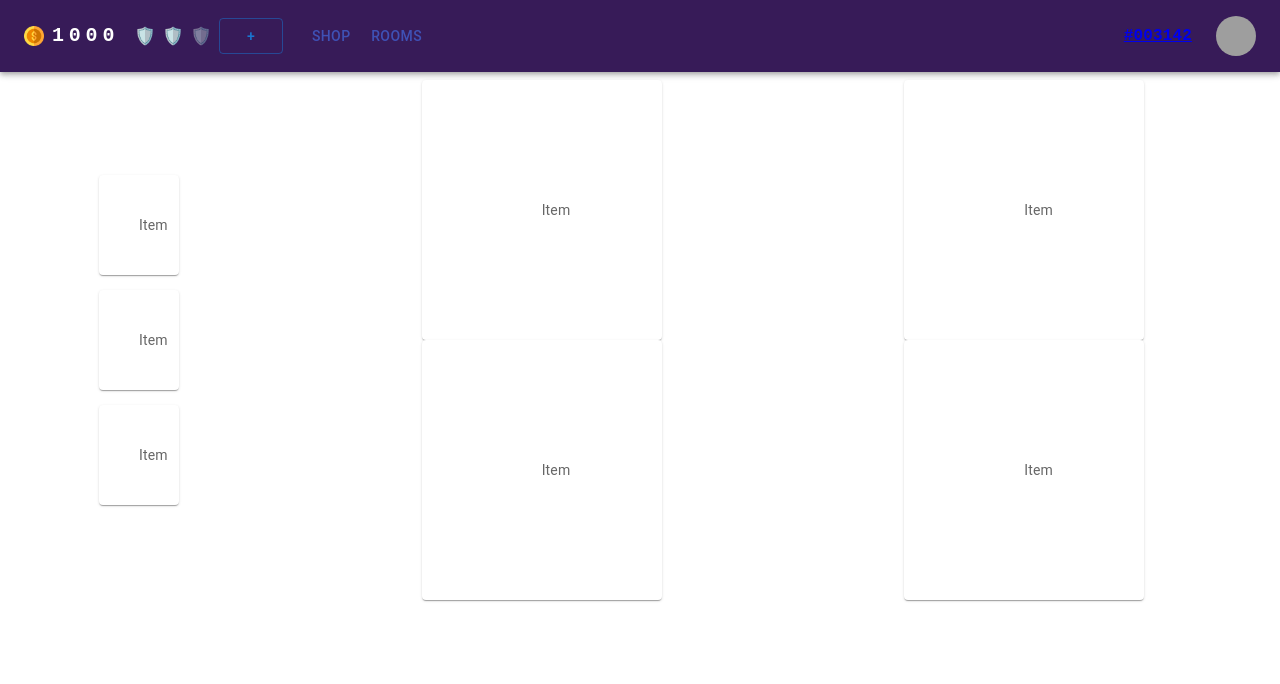
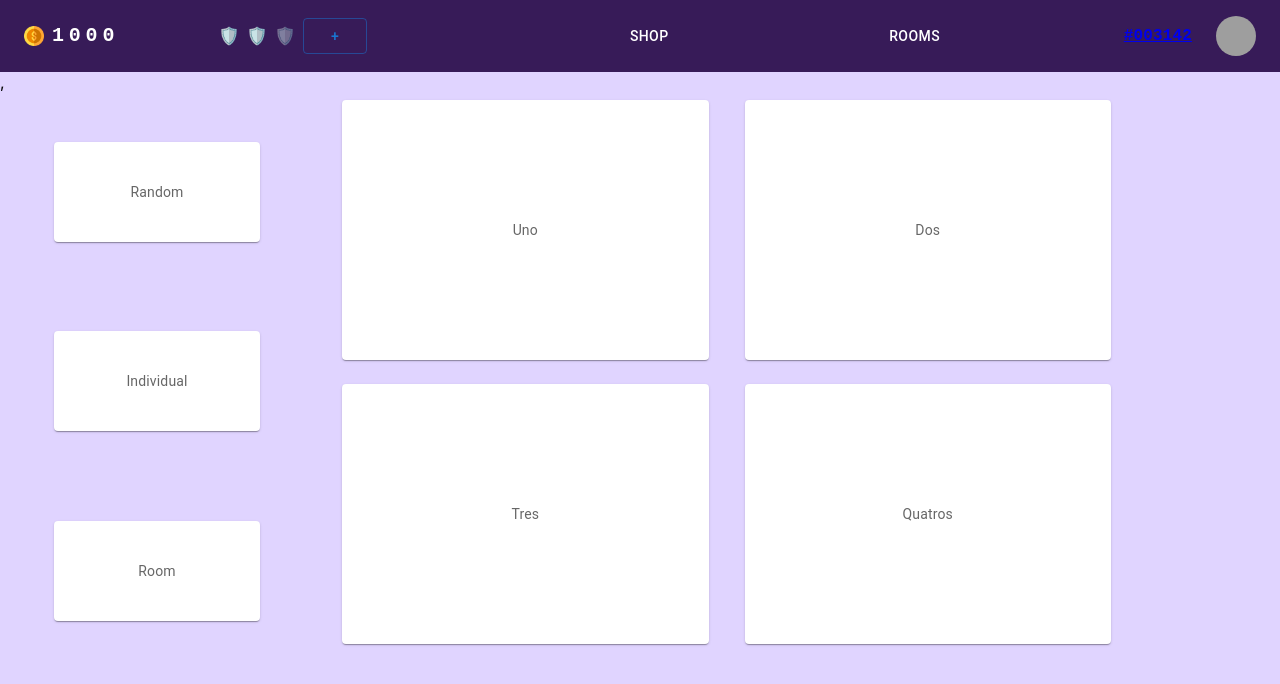
Before and after one commit to JDCRecomendable/wdcc-x-sesa-hackathon-2022, a React (Create React App) app in the folder frontend/: page /shop in a window 1280 px wide. Shown: the top 684 px of the page. Built offline with nearby package versions, Linux system fonts and the light colour scheme; grey boxes are pictures that could not be loaded.

Commit message:
Updated Shop page, header component

```diff
--- a/frontend/src/components/Header.js
+++ b/frontend/src/components/Header.js
@@ -38,7 +38,7 @@ const Header = () => {
   };
 
   return (
-    <AppBar position="static" sx={{ background: "#371B58", mb:2}}>
+    <AppBar position="static" sx={{ background: "#371B58"}}>
       <Container maxWidth="xl">
         <Toolbar disableGutters>
           <Money />
@@ -117,24 +117,24 @@ const Header = () => {
             1000
           </Typography>
 
-          <Box sx={{ flexGrow: 1, display: { xs: "none", md: "flex" } }}>
+          <Box sx={{ flexGrow: 1, display: { xs: "none", md: "flex"} }}>
+            <Link component={RouterLink} to="/shop">
+            <Button
+              onClick={handleCloseNavMenu}
+              sx={{ my: 2, color: "white", display: "block",marginRight: "200px"}}
+            >
+                Shop
+            </Button>
+              </Link>
+
+              <Link component={RouterLink} to="/rooms">
             <Button
               onClick={handleCloseNavMenu}
               sx={{ my: 2, color: "white", display: "block" }}
             >
-              <Link component={RouterLink} to="/shop">
-                Shop
+                Rooms
+            </Button>
               </Link>
-            </Button>
-
-            <Button
-              onClick={handleCloseNavMenu}
-              sx={{ my: 2, color: "white", display: "block" }}
-            >
-              <Link component={RouterLink} to="/rooms">
-                Rooms
-              </Link>
-            </Button>
           </Box>
 
           <Tooltip title="View rooms">
--- a/frontend/src/components/Money.js
+++ b/frontend/src/components/Money.js
@@ -27,6 +27,7 @@ const Money = () => {
           fontWeight: 700,
           letterSpacing: ".3rem",
           color: "inherit",
+          marginRight: "100px",
           textDecoration: "none",
         }}
       >
--- a/frontend/src/components/Shields.js
+++ b/frontend/src/components/Shields.js
@@ -53,6 +53,8 @@ const Shields = () => {
             letterSpacing: ".3rem",
             color: "inherit",
             textDecoration: "none",
+            marginRight: "250px"
+
           }}
         >
           <ConfirmPurchase />
--- a/frontend/src/pages/ShopPage.js
+++ b/frontend/src/pages/ShopPage.js
@@ -5,130 +5,67 @@ import Box from '@mui/material/Box';
 import Paper from '@mui/material/Paper';
 
 
-const Item = styled(Paper)(({ theme }) => ({
+const Attack = styled(Paper)(({ theme }) => ({
   backgroundColor: theme.palette.mode === 'dark' ? '#1A2027' : '#fff',
   ...theme.typography.body2,
   padding: theme.spacing(15),
   textAlign: 'center',
+  margin: '8px',
+  marginLeft: '20px',
   color: theme.palette.text.secondary,
 }));
 
-const Item1 = styled(Paper)(({ theme }) => ({
+const Target = styled(Paper)(({ theme }) => ({
   backgroundColor: theme.palette.mode === 'dark' ? '#1A2027' : '#fff',
   ...theme.typography.body2,
   padding: theme.spacing(5),
   textAlign: 'center',
   marginBottom: '15px',
-  marginTop: '15px',
+  marginTop: '50px',
   color: theme.palette.text.secondary,
 }));
 
-// function FormRow() {
-//   return (
-//     <React.Fragment>
-//       <Grid item xs={2}>
-//         <Item1>Item</Item1>
-//       </Grid>
-//       <Grid item xs={5}>
-//         <Item>Item</Item>
-//       </Grid>
-//       <Grid item xs={5}>
-//         <Item>Item</Item>
-//       </Grid>
-//     </React.Fragment>
-//   );
-// }
-
 const ShopPage = () => {
   return (
-    // <Box sx={{ flexGrow: 1 }}>
-    //   <Grid container spacing={1} alignItems="center" justifyContent="space-around">
-    //     <Grid container item spacing={3}>
-    //       <React.Fragment>
-    //         <Grid item xs={2}>
-    //           <Item1>Item</Item1>
-    //         </Grid>
-    //         <Grid item xs={5}>
-    //           <Item>Item</Item>
-    //         </Grid>
-    //         <Grid item xs={5}>
-    //           <Item>Item</Item>
-    //         </Grid>
-    //       </React.Fragment>
-    //     </Grid>
-    //     <Grid container item spacing={3}>
-    //       <React.Fragment>
-    //         <Grid item xs={2}>
-    //           <Item1>Item</Item1>
-    //         </Grid>
-    //         <Grid item xs={5}>
-    //           <Item>Item</Item>
-    //         </Grid>
-    //         <Grid item xs={5}>
-    //           <Item>Item</Item>
-    //         </Grid>
-    //       </React.Fragment>
-    //     </Grid>
-    //     <Grid container item spacing={3}>
-    //       <React.Fragment>
-    //         <Grid item xs={2}>
-    //           <Item1>Item</Item1>
-    //         </Grid>
-    //         {/* <Grid item xs={5}>
-    //           <Item>Item</Item>
-    //         </Grid>
-    //         <Grid item xs={5}>
-    //           <Item>Item</Item>
-    //         </Grid> */}
-    //       </React.Fragment>
-    //     </Grid>
-    //   </Grid>
-    // </Box>
+    <div style={{backgroundColor: '#E0D4FF', paddingBottom: '300px'}}>
+    ,
     <Box sx={{ flexGrow: 1 }}>
-      <Grid container spacing={1} alignItems="center" justifyContent="space-around">
-        <Grid>
+      <Grid container spacing={1}>
+
+        {/* This is for selecting individuals */}
+        <Grid container spacing={1} item xs={3} justifyContent="space-around">
           <React.Fragment>
-            <Grid item xs={2}>
-              <Item1>Item</Item1>
+            <Grid item xs={8}>
+              <Target>Random</Target>
             </Grid>
-            <Grid item xs={5}>
-              <Item1>Item</Item1>
+            <Grid item xs={8}>
+              <Target>Individual</Target>
             </Grid>
-            <Grid item xs={5}>
-              <Item1>Item</Item1>
+            <Grid item xs={8}>
+              <Target>Room</Target>
             </Grid>
           </React.Fragment>
         </Grid>
 
-        <Grid>
+        {/* This is for selecting attacks*/}
+        <Grid container spacing={1} item xs={9}>
           <React.Fragment>
           <Grid item xs={5}>
-            <Item>Item</Item>
+            <Attack>Uno</Attack>
           </Grid>
           <Grid item xs={5}>
-            <Item>Item</Item>
-          </Grid>
-        </React.Fragment>
-        </Grid>
-
-        <Grid>
-          <React.Fragment>
-          <Grid item xs={2}>
-
+            <Attack>Dos</Attack>
           </Grid>
           <Grid item xs={5}>
-            <Item>Item</Item>
+            <Attack>Tres</Attack>
           </Grid>
           <Grid item xs={5}>
-            <Item>Item</Item>
+            <Attack>Quatros</Attack>
           </Grid>
         </React.Fragment></Grid>
       </Grid>
-      {/* <Grid container spacing={1} alignItems="center" justifyContent="space-around">
-2
-</Grid> */}
     </Box>
-
+    </div>
   );
 };
 
```
